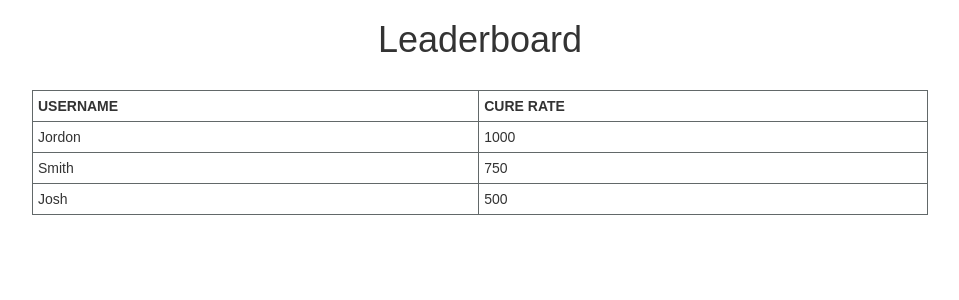
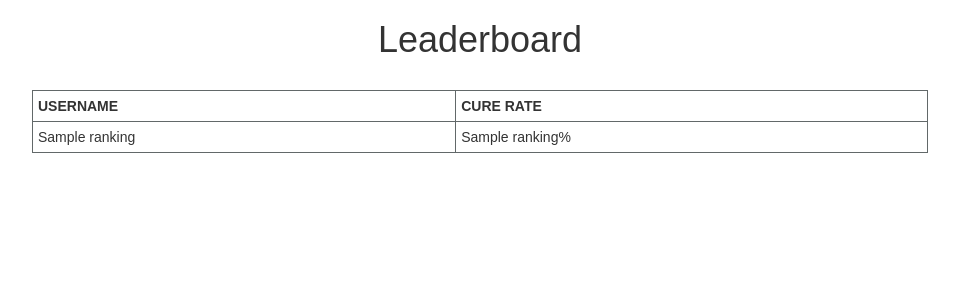
Before and after one commit to shintouki/augmented-pandemic, a Django app: template game/templates/game/leaderboard.html in a window 1280 px wide. Shown: the part 52-352 px from the top of the page, without its empty margins (160-1119 px from the left). Run offline with Django 3.2, Linux system fonts and the light colour scheme; the template is opened without the code that fills it: most values are stand-ins (such as "Sample title", 1, 10 or a date in 2020); some libraries are stand-ins or nearby versions; some web fonts are replaced.

Commit message:
fix leaderboard views and edited leaderboard template

```diff
--- a/game/templates/game/leaderboard.html
+++ b/game/templates/game/leaderboard.html
@@ -1,7 +1,7 @@
 <!DOCTYPE html>
 <html lang="en-US">
     <head>
-        <meta charset="utf-8">
+      <meta charset="utf-8">
         <title>Leaderboard</title>
         {% load static %}
         <link href="https://maxcdn.bootstrapcdn.com/bootstrap/3.3.7/css/bootstrap.min.css" rel="stylesheet" integrity="sha384-BVYiiSIFeK1dGmJRAkycuHAHRg32OmUcww7on3RYdg4Va+PmSTsz/K68vbdEjh4u" crossorigin="anonymous">
@@ -16,18 +16,12 @@
             <th>USERNAME</th>
             <th>CURE RATE</th>
           </tr>
+          {% for i, j in ranking %}
           <tr>
-            <td>Jordon</td>
-            <td>1000</td>
+            <td>{{ i }}</td>
+            <td>{{ j }}%</td>
           </tr>
-          <tr>
-            <td>Smith</td>
-            <td>750</td>
-          </tr>
-          <tr>
-            <td>Josh</td>
-            <td>500</td>
-          </tr>
+          {% endfor %}
         </table>
         <br>
         <script src="https://maxcdn.bootstrapcdn.com/bootstrap/3.3.7/js/bootstrap.min.js" integrity="sha384-Tc5IQib027qvyjSMfHjOMaLkfuWVxZxUPnCJA7l2mCWNIpG9mGCD8wGNIcPD7Txa" crossorigin="anonymous"></script>
--- a/game/templates/game/search_results.html
+++ b/game/templates/game/search_results.html
@@ -12,10 +12,6 @@
       {% include "game/navigation_bar.html" %}
       <div class="text">
         <h1>Users</h1>
-        <form id="user_search" action="{% url 'game:user_search' %}" method="get">
-          Find a user: <input type="text" name="find_user" placeholder="Searching not possible">
-          <button type="submit">Search</button>
-        </form><br>
         <div id="users_found">
           You searched for: {{ searched }}<br><br>
           {% for i,j in results %}
```
Also changed, not shown: game/models.py (+2 -8 lines), game/views.py (+3 -5 lines).
